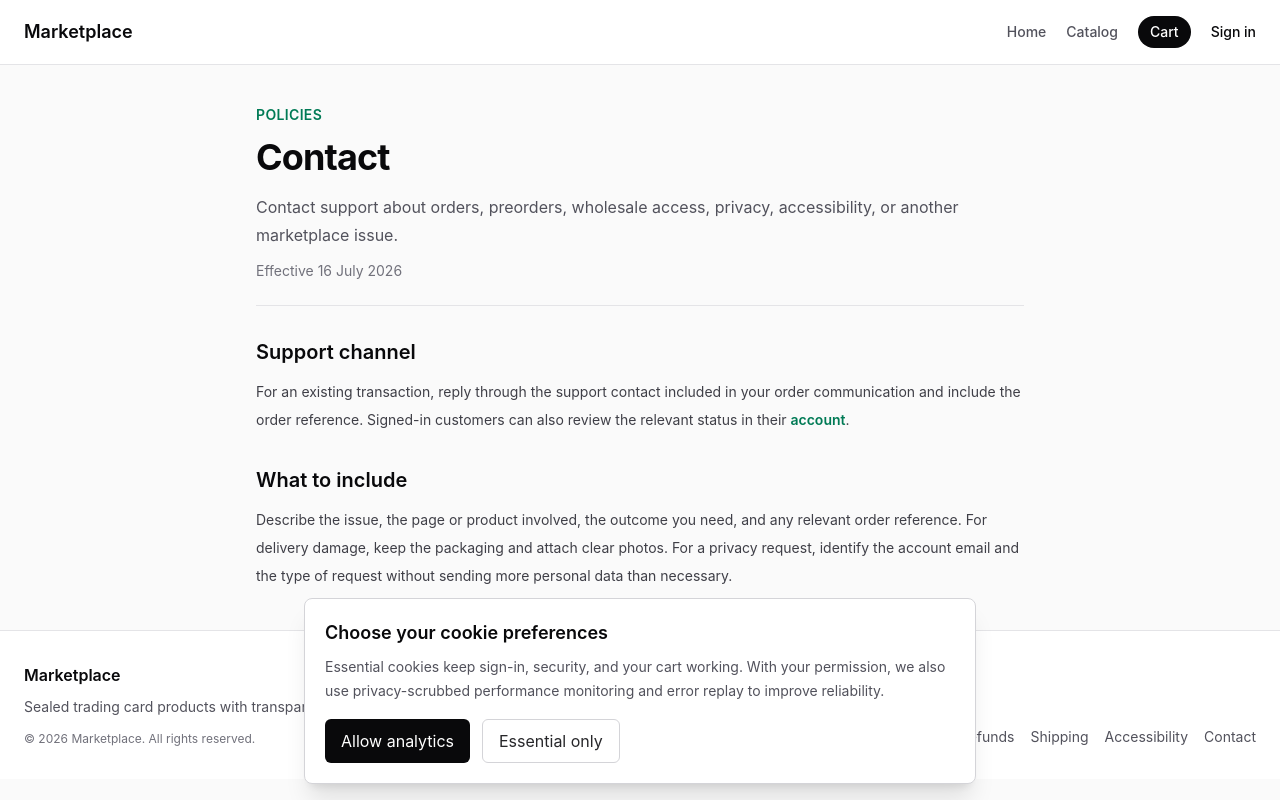
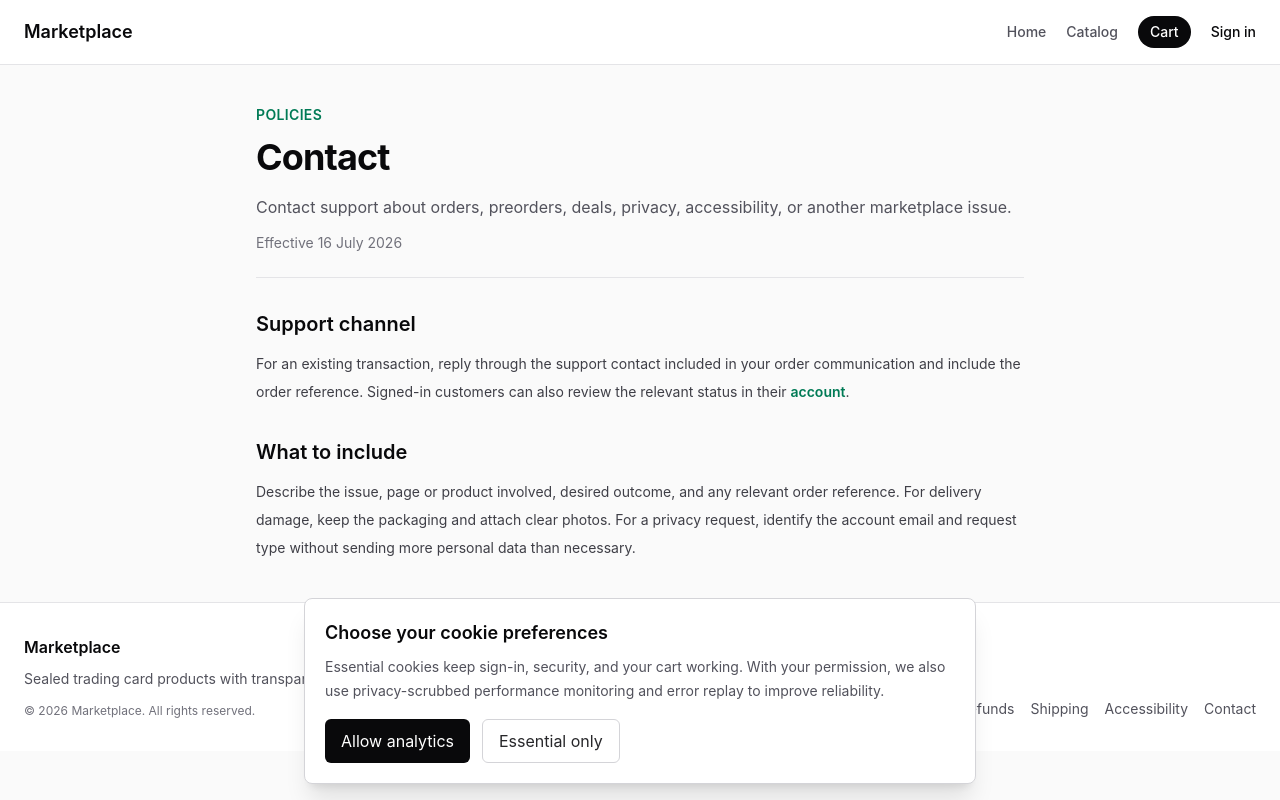
Before and after one commit to kingyx3/marketplace, a Next.js app: page /contact in a window 1280 px wide. Built offline with nearby package versions, Linux system fonts and the light colour scheme; no server answers.

Commit message:
Remove wholesale language from contact page

```diff
--- a/app/(legal)/contact/page.tsx
+++ b/app/(legal)/contact/page.tsx
@@ -15,7 +15,7 @@ export default function ContactPage() {
   return (
     <PolicyPage
       title="Contact"
-      summary="Contact support about orders, preorders, wholesale access, privacy, accessibility, or another marketplace issue."
+      summary="Contact support about orders, preorders, deals, privacy, accessibility, or another marketplace issue."
     >
       <PolicySection title="Support channel">
         {supportEmail ? (
@@ -45,10 +45,10 @@ export default function ContactPage() {
 
       <PolicySection title="What to include">
         <p>
-          Describe the issue, the page or product involved, the outcome you need, and any relevant
-          order reference. For delivery damage, keep the packaging and attach clear photos. For a
-          privacy request, identify the account email and the type of request without sending more
-          personal data than necessary.
+          Describe the issue, page or product involved, desired outcome, and any relevant order
+          reference. For delivery damage, keep the packaging and attach clear photos. For a privacy
+          request, identify the account email and request type without sending more personal data than
+          necessary.
         </p>
       </PolicySection>
     </PolicyPage>
```
